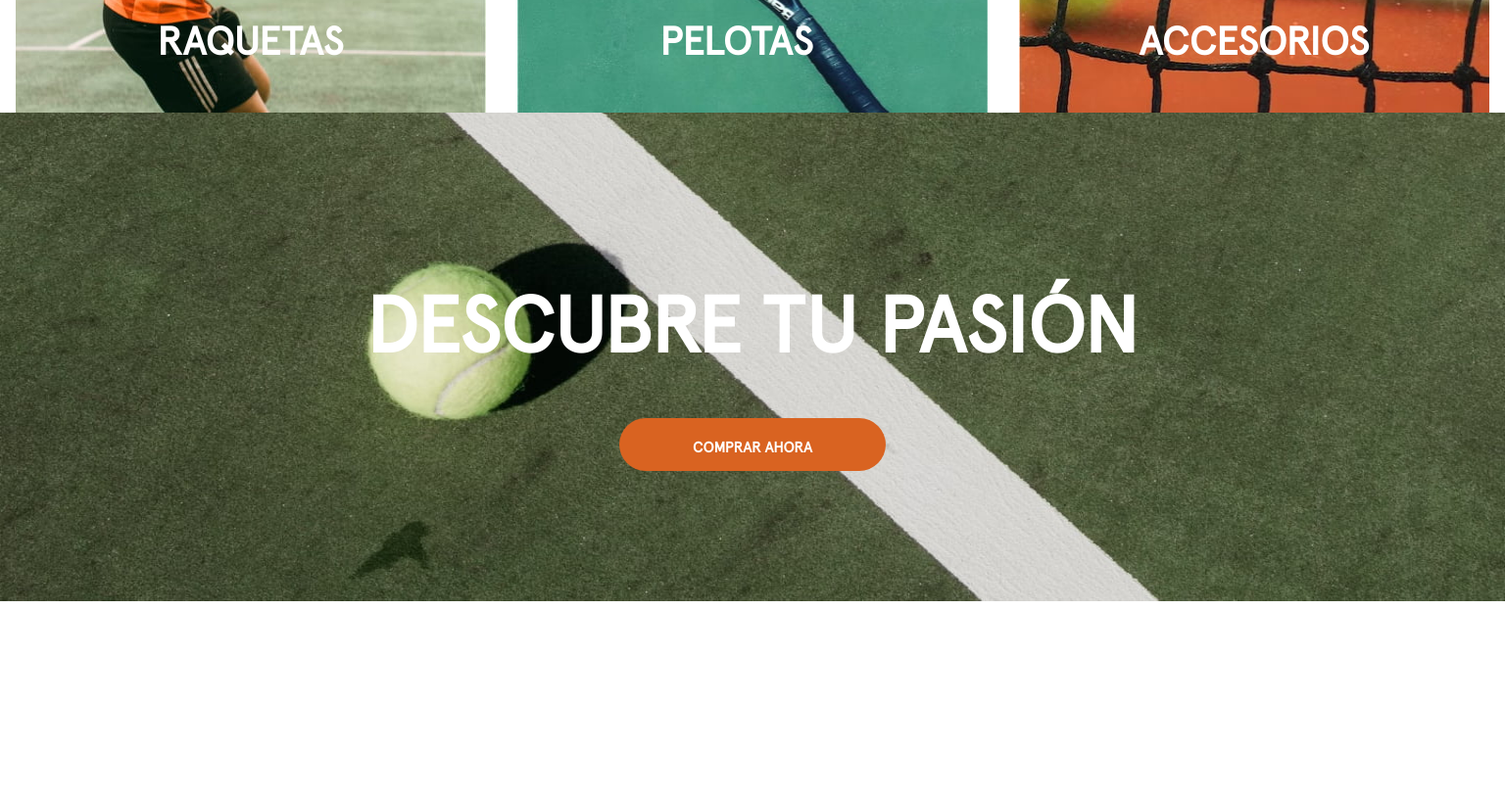
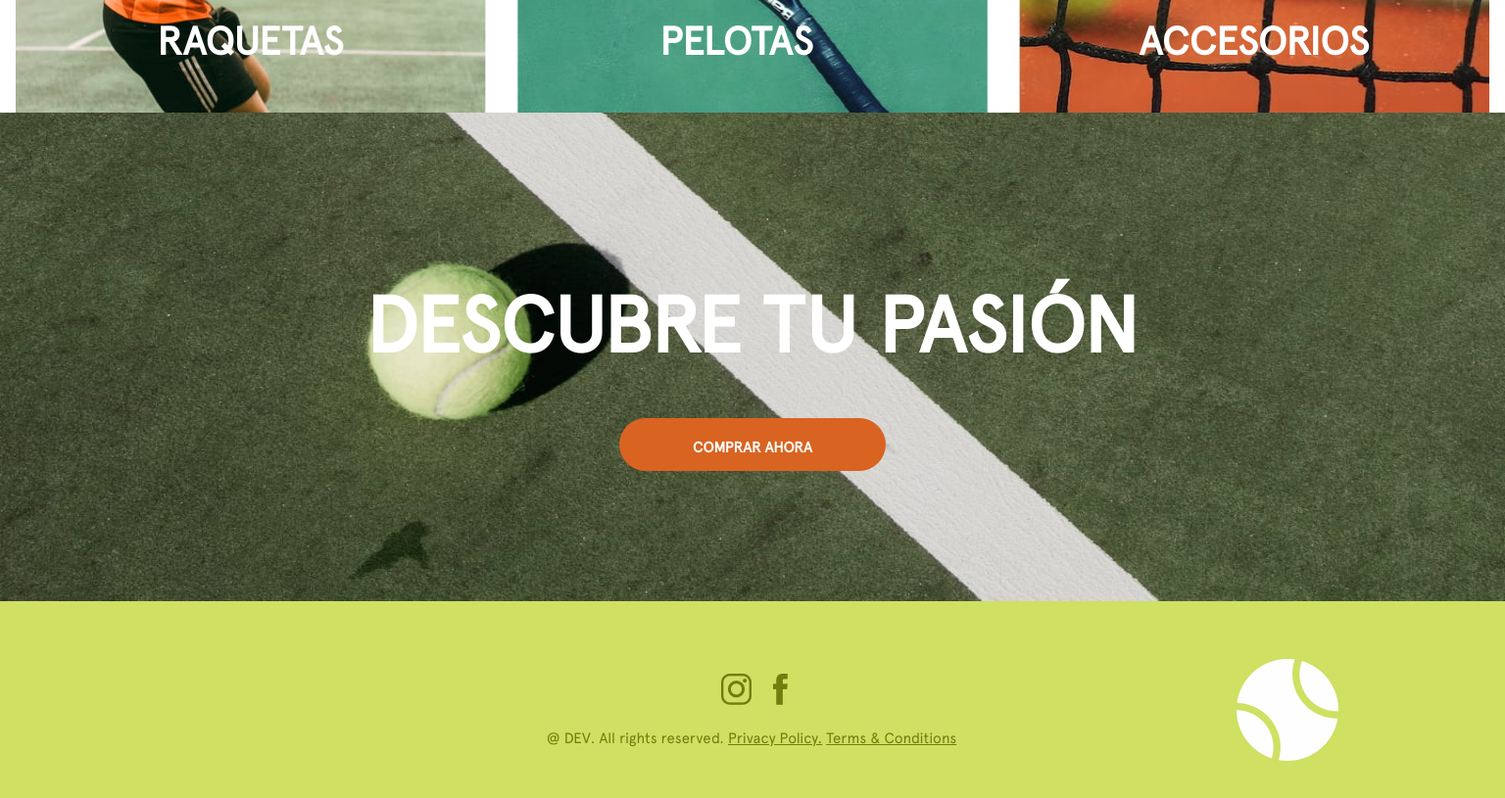
Before and after one commit to Ivonne-Scarlett/getmoreCSS, a plain HTML site: page index.html in a window 1536 px wide. Shown: the part 1937-2752 px from the top of the page at 98% size. Before the commit the page ends 2591 px from the top, so only its background shows below. Drawn offline with Linux system fonts and the light colour scheme.

Commit message:
Elaboración de footer en mobile y desktop

```diff
--- a/css/style.css
+++ b/css/style.css
@@ -189,6 +189,39 @@
   padding: 75px 0px 30px 0px;
 }
 
+footer{
+  background-color: rgb(207 224 98);
+  width: 100%;
+  height: 100px;
+}
+
+.footer-icon{
+  display: flex;
+  flex-direction: row;
+  justify-content: center;
+  padding-top: 20px;
+}
+
+.footer-redes{
+  margin: 0px 8px 0px 8px;
+}
+
+.footer-terms{
+  text-align: center;
+  font-size: 10px;
+  color: rgb(111 126 13);
+  padding-top: 16px;
+}
+
+.footer-underline{
+  text-decoration: underline;
+  text-decoration-color: rgb(111 126 13);
+  color: rgb(111 126 13);
+}
+
+.footer-ball{
+  display: none;
+}
 
 
 
@@ -441,6 +474,60 @@
     margin: 0px 584px 155px 584px
   }
 
+  footer{
+    background-color: rgb(207 224 98);
+    width: 100%;
+    height: 223px;
+    position: relative;
+  }
+
+  .footer-ball{
+    display: block;
+    position: absolute;
+    width: 104px;
+    height: 104px;
+    left: 1262px;
+    bottom: 60px;
+  }
+
+  .footer-icon{
+    display: flex;
+    flex-direction: row;
+    justify-content: center;
+    padding-top: 74px;
+    margin-left: 688px;
+    margin-right: 684px;
+  }
+
+  .footer-redes{
+    margin: 0px;
+  }
+
+  .footer-insta{
+    margin-right: 11px;
+  }
+
+  .footer-fb{
+    margin-left: 11px;
+  }
+
+  .footer-terms{
+    text-align: center;
+    font-size: 15px;
+    color: rgb(111 126 13);
+    padding-top: 0px;
+    margin: 25px 508px 60px 506px;
+  }
+
+  .footer-underline{
+    text-decoration: underline;
+    text-decoration-color: rgb(111 126 13);
+    color: rgb(111 126 13);
+  }
+
+
+
+
 
 
 }
--- a/index.html
+++ b/index.html
@@ -83,7 +83,6 @@
       </div>
     </div>
   </header>
-
   <main>
     <!-- Section1: Articles en mobile -->
     <section class="article-mobile">
@@ -158,7 +157,6 @@
         </button>
       </div>
     </section>
-
     <!-- Section2: Categorias -->
     <section>
       <div class="categorys-align">
@@ -173,7 +171,6 @@
         </div>
       </div>
     </section>
-
     <!-- Section3: Descubre tu pasión -->
     <section class="green-garden">
       <h2 class="title-pasion">
@@ -186,20 +183,20 @@
       </div>
     </section>
   </main>
-
+  <!-- Footer -->
   <footer>
-    <div>
-      <img>
-      <img>
+    <div class="footer-icon">
+      <img src="img/instagram.png" alt="instagram" class="footer-redes footer-insta">
+      <img src="img/facebook.png" alt="facebook" class="footer-redes footer-fb">
     </div>
     <div>
-      <p></p>
+      <p class="footer-terms">
+        @ DEV. All rights reserved.
+        <span class="footer-underline">Privacy Policy.</span>
+        <span class="footer-underline">Terms & Conditions</span>
+      </p>
     </div>
-    <div>
-      <img>
-    </div>
+    <img src="img/ballWhite.png" alt="balon blanco" class="footer-ball">
   </footer>
-
 </body>
-
 </html>
```
